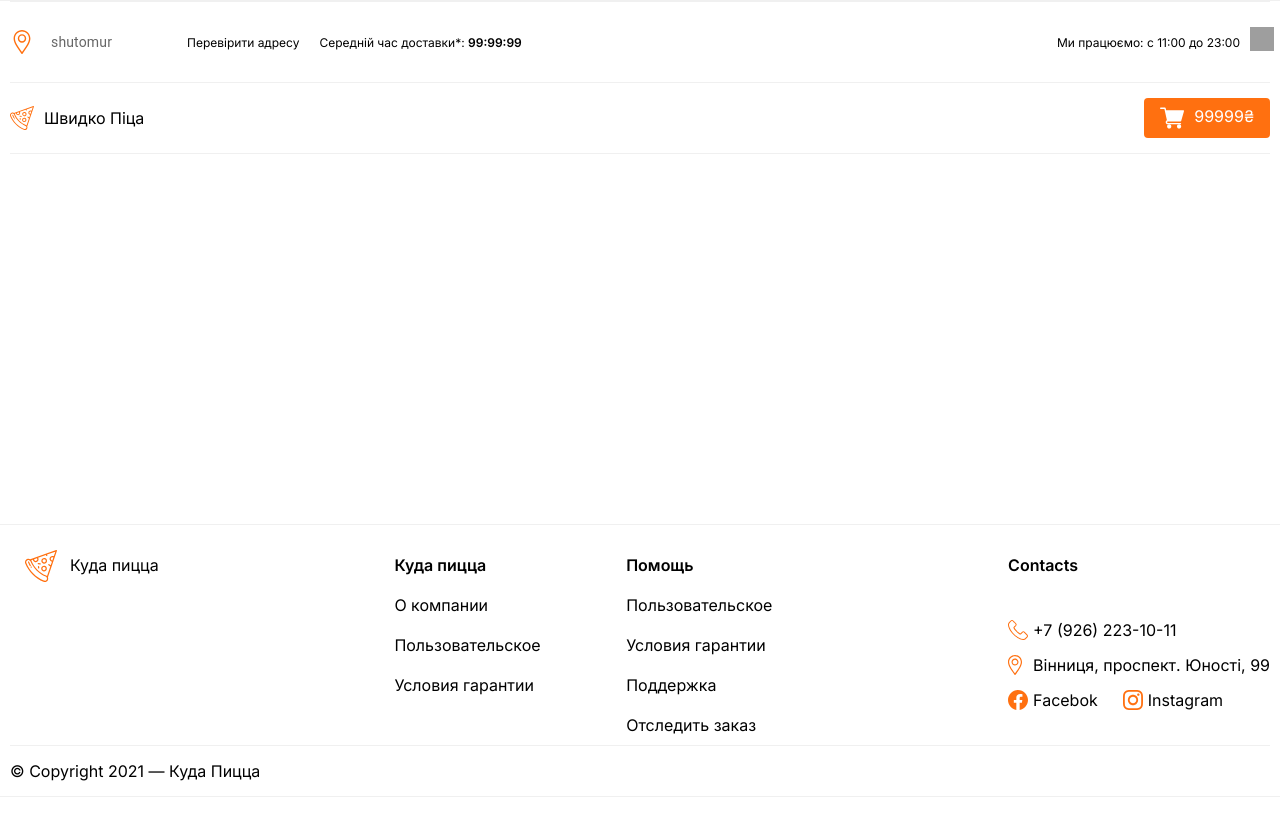
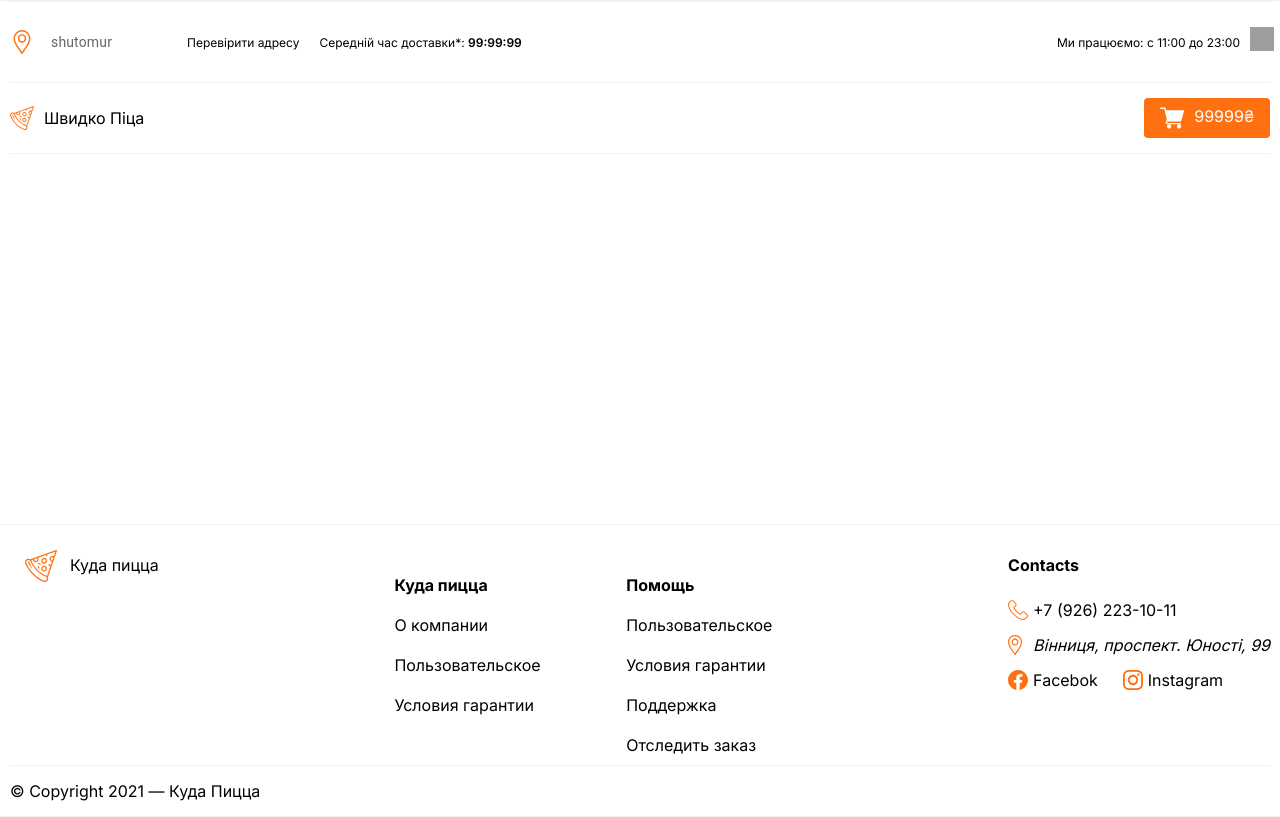
Before and after one commit to ValeraBezriadin/easyPizza, a Next.js app: page / in a window 1280 px wide. Built offline with nearby package versions, Linux system fonts and the light colour scheme; grey boxes are pictures that could not be loaded.

Commit message:
fix stricotr of footer__list

```diff
--- a/src/components/Layout/Fotter/index.tsx
+++ b/src/components/Layout/Fotter/index.tsx
@@ -1,6 +1,7 @@
 import React from "react";
 import css from "./style.module.css";
 import Link from "next/link";
+import Contacts from "@/components/ui/Contacts";
 const Fotter = () => {
   return (
     <footer className={css.footer}>
@@ -9,10 +10,10 @@ const Fotter = () => {
           <span className={css.footer__logo}>Куда пицца </span>
 
           <div className={css.footer__inner}>
+            <div className={css.list__wrapper}>
+              <h4>Куда пицца</h4>
+
               <ul className={css.footer__list}>
-              <li className={css.footer__item}>
-                <Link href={"#"}>Куда пицца</Link>
-              </li>
                 <li className={css.footer__item}>
                   <Link href={"#"}>О компании</Link>
                 </li>
@@ -23,10 +24,10 @@ const Fotter = () => {
                   <Link href={"#"}>Условия гарантии</Link>
                 </li>
               </ul>
+            </div>
+            <div className={css.list__wrapper}>
+              <h4>Помощь</h4>
               <ul className={css.footer__list}>
-              <li className={css.footer__item}>
-                <Link href={"#"}>Помощь</Link>
-              </li>
                 <li className={css.footer__item}>
                   <Link href={"#"}>Пользовательское</Link>
                 </li>
@@ -41,21 +42,12 @@ const Fotter = () => {
                 </li>
               </ul>
             </div>
-          <ul className={css.footer__list}>
-            <li className={css.footer__item}>Contacts</li>
-            <li className={css.footer__item}>
-              <div className={css.footer__socials}>
-                <span className={css.footer__phone}>+7 (926) 223-10-11</span>
-                <span className={css.footer__pin}>
-                  Вінниця, проспект. Юності, 99
-                </span>
-                <div className={css.footer__wrapper}>
-                  <span className={css.footer__facebook}>Facebok</span>
-                  <span className={css.footer__instagram}>Instagram</span>
           </div>
+          <div className={css.contacts__container}>
+            <h4>Contacts</h4>
+
+            <Contacts />
           </div>
-            </li>
-          </ul>
         </div>
         <span className={css.footer__down}>© Copyright 2021 — Куда Пицца</span>
       </div>
--- a/src/components/Layout/Fotter/style.module.css
+++ b/src/components/Layout/Fotter/style.module.css
@@ -22,7 +22,7 @@
   background-image: url(./../../../static/icons/logoMain.svg);
 }
 .footer__list {
-  padding-top: 25px;
+  padding-top: 20px;
   display: flex;
   gap: 20px;
   flex-direction: column;
@@ -31,92 +31,16 @@
   display: flex;
   flex-direction: column;
 }
-
-.footer__item:first-child {
-  font-weight: 600;
-}
-.footer__socials {
-  padding-top: 25px;
-  padding-bottom: 15px;
+.footer__inner {
   display: flex;
-  gap: 15px;
-  flex-direction: column;
-}
-.footer__phone {
-  position: relative;
-  padding-left: 25px;
-}
-.footer__phone::after {
-  content: "";
-  position: absolute;
-  display: block;
-  top: 0;
-  left: 0;
-  max-width: 100%;
-  width: 20px;
-  height: 20px;
-  background-repeat: no-repeat;
-  background-image: url(./../../../static/icons/phone.svg);
-}
-.footer__pin {
-  position: relative;
-  padding-left: 25px;
-}
-.footer__pin::after {
-  content: "";
-  position: absolute;
-  display: block;
-  top: 0;
-  left: 0;
-  max-width: 100%;
-  width: 14px;
-  height: 20px;
-  background-repeat: no-repeat;
-  background-image: url(./../../../static/icons/pin.svg);
-}
-.footer__wrapper {
-  display: flex;
-  gap: 25px;
-}
-.footer__wrapper > span {
-  padding-left: 25px;
-  position: relative;
-}
-.footer__facebook::after {
-  content: "";
-  position: absolute;
-  display: block;
-  top: 0;
-  left: 0;
-  max-width: 100%;
-  width: 20px;
-  height: 20px;
-  background-repeat: no-repeat;
-  background-image: url(./../../../static/icons/facebooksvg.svg);
-}
-.footer__instagram::after {
-  content: "";
-  position: absolute;
-  display: block;
-  top: 0;
-  left: 0;
-  max-width: 100%;
-  width: 20px;
-  height: 20px;
-  background-repeat: no-repeat;
-  background-image: url(./../../../static/icons/instagram.svg);
+  justify-content: space-between;
+  padding-top: 20px;
 }
 .footer__down {
   display: block;
   padding: 15px 0;
   border-top: 1px solid rgb(240, 240, 240);
 }
-
-.footer__inner {
-  display: flex;
-  justify-content: space-between;
-}
-
 @media screen and (min-width: 768px) {
   .footer__container {
     gap: 20px;
@@ -130,9 +54,6 @@
   .footer__inner {
     gap: 20px;
   }
-  .footer__list {
-    padding-top: 0;
-  }
 }
 @media screen and (min-width: 1024px) {
   .footer__inner {
--- a/src/components/ui/BurgerMenu/index.tsx
+++ b/src/components/ui/BurgerMenu/index.tsx
@@ -2,7 +2,7 @@ import Link from "next/link";
 import React, { FC } from "react";
 import css from "./style.module.css";
 import { useBurgerMenuStore } from "@/store/burgerMenuStore";
-import Socials from "../Socials";
+import Contacts from "../Contacts";
 
 const BurgerMenu: FC = () => {
   const { burgerMenuIsOpen } = useBurgerMenuStore();
@@ -39,7 +39,7 @@ const BurgerMenu: FC = () => {
                   <Link href={"#"}>Отследить заказ</Link>
                 </li>
               </ul>
-              <Socials />
+              <Contacts />
               <div className={css.nav__menu_time}>
                 <span>Время работы: с 11:00 до 23:00</span>
               </div>
--- /dev/null
+++ b/src/components/ui/Contacts/index.tsx
@@ -0,0 +1,24 @@
+import Link from "next/link";
+import React, { FC } from "react";
+import css from "./style.module.css";
+
+const Contacts: FC = () => {
+  return (
+    <div className={css.footer__socials}>
+      <Link className={css.footer__phone} href={"tel:+79262231011"}>
+        +7 (926) 223-10-11
+      </Link>
+
+      <address className={css.footer__pin}>
+        Вінниця, проспект. Юності, 99
+      </address>
+
+      <div className={css.footer__wrapper}>
+        <span className={css.footer__facebook}>Facebok</span>
+        <span className={css.footer__instagram}>Instagram</span>
+      </div>
+    </div>
+  );
+};
+
+export default Contacts;
--- /dev/null
+++ b/src/components/ui/Contacts/style.module.css
@@ -0,0 +1,71 @@
+.footer__socials {
+  padding-top: 25px;
+  padding-bottom: 15px;
+  display: flex;
+  gap: 15px;
+  flex-direction: column;
+}
+.footer__phone {
+  position: relative;
+  padding-left: 25px;
+}
+.footer__phone::after {
+  content: "";
+  position: absolute;
+  display: block;
+  top: 0;
+  left: 0;
+  max-width: 100%;
+  width: 20px;
+  height: 20px;
+  background-repeat: no-repeat;
+  background-image: url(./../../../static/icons/phone.svg);
+}
+.footer__pin {
+  position: relative;
+  padding-left: 25px;
+}
+.footer__pin::after {
+  content: "";
+  position: absolute;
+  display: block;
+  top: 0;
+  left: 0;
+  max-width: 100%;
+  width: 14px;
+  height: 20px;
+  background-repeat: no-repeat;
+  background-image: url(./../../../static/icons/pin.svg);
+}
+.footer__wrapper {
+  display: flex;
+  gap: 25px;
+}
+.footer__wrapper > span {
+  padding-left: 25px;
+  position: relative;
+}
+.footer__facebook::after {
+  content: "";
+  position: absolute;
+  display: block;
+  top: 0;
+  left: 0;
+  max-width: 100%;
+  width: 20px;
+  height: 20px;
+  background-repeat: no-repeat;
+  background-image: url(./../../../static/icons/facebooksvg.svg);
+}
+.footer__instagram::after {
+  content: "";
+  position: absolute;
+  display: block;
+  top: 0;
+  left: 0;
+  max-width: 100%;
+  width: 20px;
+  height: 20px;
+  background-repeat: no-repeat;
+  background-image: url(./../../../static/icons/instagram.svg);
+}
--- a/src/components/ui/Socials/index.tsx
+++ /dev/null
@@ -1,38 +0,0 @@
-import { FC } from "react";
-import css from "./style.module.css";
-import Image from "next/image";
-import phoneImg from "@/static/icons/phone.svg";
-import pinImg from "@/static/icons/pin.svg";
-import facebookImg from "@/static/icons/facebooksvg.svg";
-import instagramImg from "@/static/icons/instagram.svg";
-
-const Socials: FC = () => {
-  return (
-    <>
-      <div className={css.nav__social}>
-        <div className={css.nav__social_item}>
-          <Image alt="logo" src={phoneImg} width={24} height={24} />
-          <span className={css.nav__social_text}>+7 (926) 223-10-11</span>
-        </div>
-        <div className={css.nav__social_item}>
-          <Image alt="logo" src={pinImg} width={24} height={24} />
-          <span className={css.nav__social_text}>
-            Москва, ул. Юных Ленинцев, д.99
-          </span>
-        </div>
-        <div className={css.nav__social_item}>
-          <div className={css.nav__social_wrraper}>
-            <Image alt="logo" src={facebookImg} width={24} height={24} />
-            <span className={css.nav__social_text}>Facebok</span>
-          </div>
-          <div className={css.nav__social_wrraper}>
-            <Image alt="logo" src={instagramImg} width={24} height={24} />
-            <span className={css.nav__social_text}>Instagram</span>
-          </div>
-        </div>
-      </div>
-    </>
-  );
-};
-
-export default Socials;
--- a/src/components/ui/Socials/style.module.css
+++ /dev/null
@@ -1,28 +0,0 @@
-.nav__social {
-  display: flex;
-  flex-direction: column;
-  gap: 20px;
-  padding: 20px 0 calc(20px + 3vh) 0;
-  border-bottom: 1px solid var(--line);
-}
-
-.nav__social_item {
-  display: flex;
-  gap: 10px;
-}
-
-.nav__social_item:last-child {
-  gap: 25px;
-}
-
-.nav__social_wrraper {
-  display: flex;
-  gap: 10px;
-}
-
-@media screen and (min-height: 768px) {
-  .nav__social {
-    height: 30%;
-    justify-content: space-around;
-  }
-}
```
Lines whose indentation alone changed are shown as unchanged.
